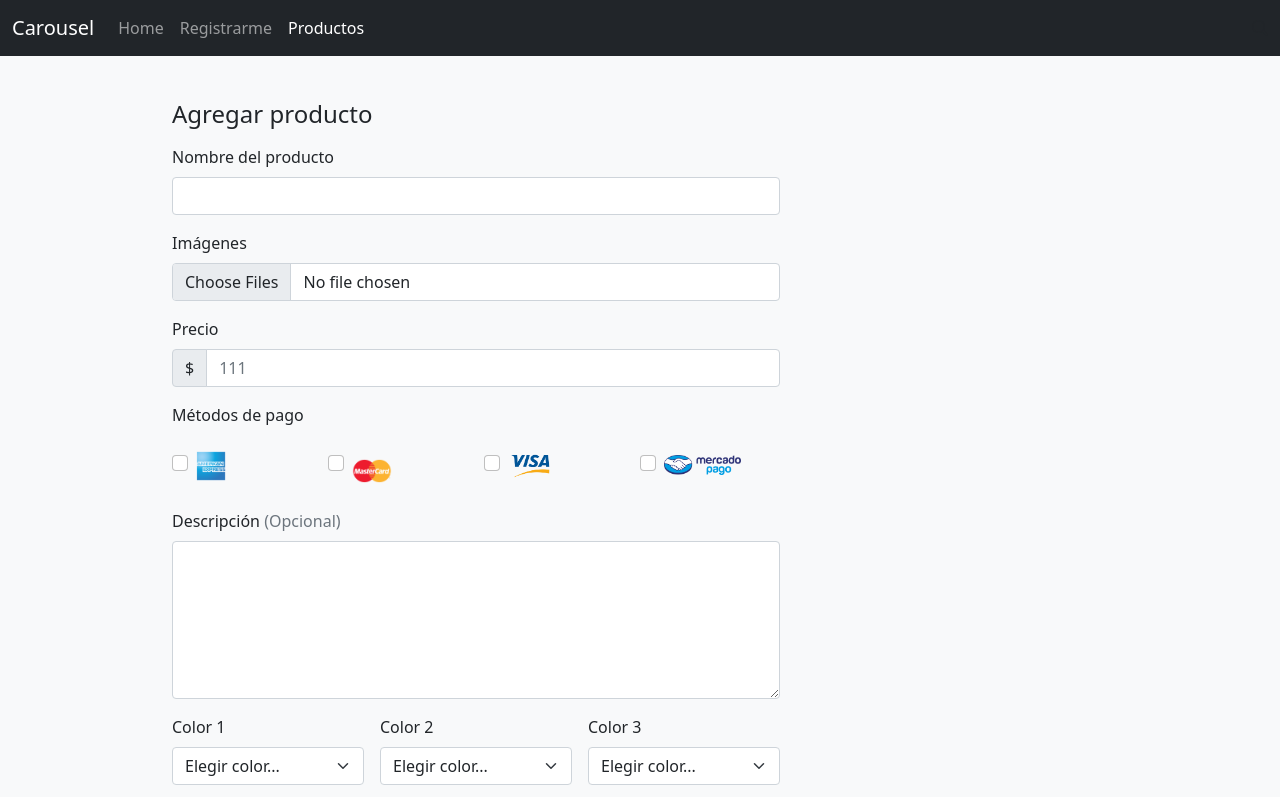
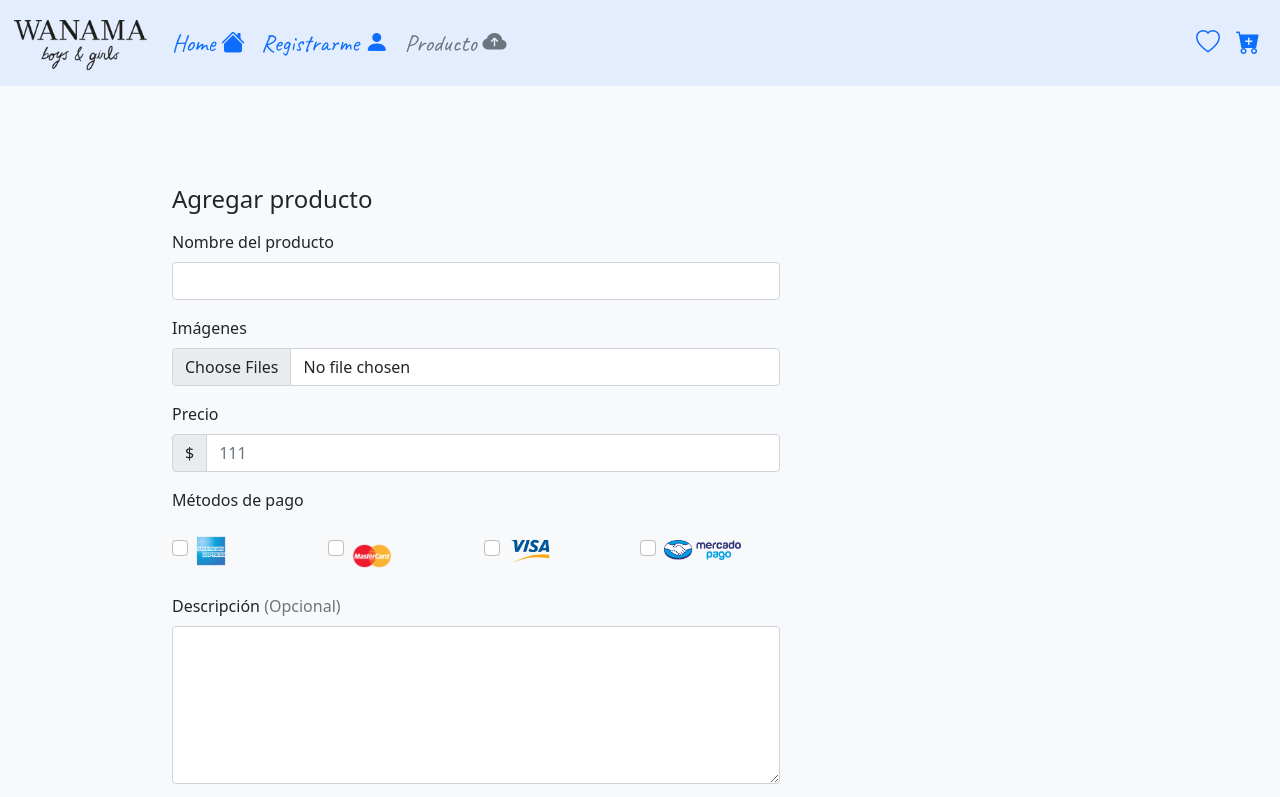
Before and after one commit to yanlop/grupo4, a plain HTML site: page formulario-de-producto.html in a window 1280 px wide. Shown: the top 797 px of the page. Drawn offline with nearby package versions, Linux system fonts and the light colour scheme.

Commit message:
cambios en la navbar

```diff
--- a/formulario-de-producto.html
+++ b/formulario-de-producto.html
@@ -17,6 +17,7 @@
 
   <!-- Custom styles for this template -->
   <link href="form-validation.css" rel="stylesheet">
+
   <link rel="stylesheet" href="styles.css">
 
 
@@ -27,9 +28,9 @@
   <div class="container">
 
     <header>
-      <nav class="navbar navbar-expand-md navbar-dark fixed-top bg-dark">
+      <nav class="navbar navbar-expand-md navbar-ligth fixed-top bg-ligth">
         <div class="container-fluid">
-          <a class="navbar-brand" href="#">Carousel</a>
+          <a class="navbar-brand" href="#"> <img src="imgs/logo-WNM.png" alt="logo-WNM" height="60"></a>
 
           <button class="navbar-toggler" type="button" data-bs-toggle="collapse" data-bs-target="#navbarCollapse"
             aria-controls="navbarCollapse" aria-expanded="false" aria-label="Toggle navigation">
@@ -38,19 +39,28 @@
           <div class="collapse navbar-collapse" id="navbarCollapse">
             <ul class="navbar-nav me-auto mb-2 mb-md-0">
               <li class="nav-item">
-                <a class="nav-link" aria-current="page" href="index.html">Home</a>
+                <a class="nav-link" aria-current="page" href="index.html">Home
+                  <i class="bi bi-house-fill"></i>
+                </a>
               </li>
               <li class="nav-item">
-                <a class="nav-link" href="formulario-de-registro.html">Registrarme</a>
+                <a class="nav-link" href="formulario-de-registro.html">Registrarme <i class="bi bi-person-fill"></i>
+                </a>
               </li>
               <li class="nav-item">
-                <a class="nav-link active" href="formulario-de-producto.html" tabindex="-1"
-                  aria-disabled="true">Productos</a>
+                <a class="nav-link active" href="formulario-de-producto.html" tabindex="-1" aria-disabled="true">Producto <i
+                    class="bi bi-cloud-arrow-up-fill"></i></a>
               </li>
             </ul>
 
-            <i class="bi bi-search"></i>
-
+            <ul class="navbar-nav mb-2 mb-md-0">
+              <li class="nav-item">
+                <a class="nav-link" href="#"> <i class="bi bi-heart" title="Ver favoritos"></i> </a>
+              </li>
+              <li class="nav-item">
+                <a class="nav-link" href="#"> <i class="bi bi-cart-plus-fill" title="Ver Carrito"></i></a>
+              </li>
+            </ul>
 
           </div>
         </div>
@@ -260,10 +270,10 @@ Envíos a todo el país:
     </footer>
   </div>
 
+  <script src="https://cdn.jsdelivr.net/npm/bootstrap@5.0.1/dist/js/bootstrap.bundle.min.js"
+  integrity="sha384-gtEjrD/SeCtmISkJkNUaaKMoLD0//ElJ19smozuHV6z3Iehds+3Ulb9Bn9Plx0x4" crossorigin="anonymous">
 
-  <script src="../assets/dist/js/bootstrap.bundle.min.js"></script>
-
-  <script src="form-validation.js"></script>
+  </script>
 </body>
 
 </html>
--- a/styles.css
+++ b/styles.css
@@ -1,3 +1,18 @@
+@import url('https://fonts.googleapis.com/css2?family=Caveat&display=swap');
+body {
+    padding-top: 85px;
+}
+
+.navbar {
+    background: #e3edfd;
+    font-family: 'Caveat', cursive;
+    font-size: 24px;
+}
+
+.nav-link.active {
+    color: #6c757d;
+}
+
 .bd-placeholder-img {
     font-size: 1.125rem;
     text-anchor: middle;
@@ -10,7 +25,6 @@
     margin-top: 100px;
 }
 
-
 @media (min-width: 768px) {
     .bd-placeholder-img-lg {
         font-size: 3.5rem;
```
Also changed, not shown: formulario-de-registro.html (+20 -9 lines), index.html (+17 -15 lines), imgs/logo-WNM.png (added).
